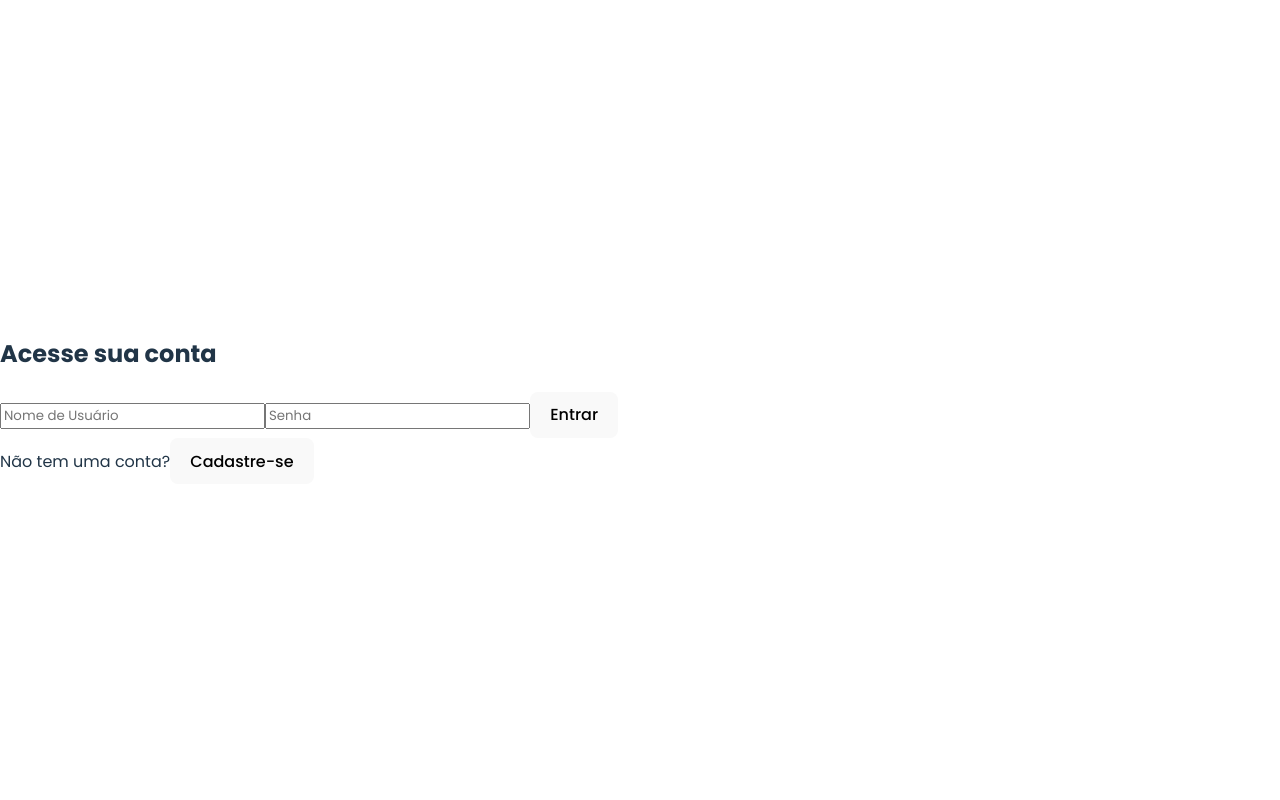
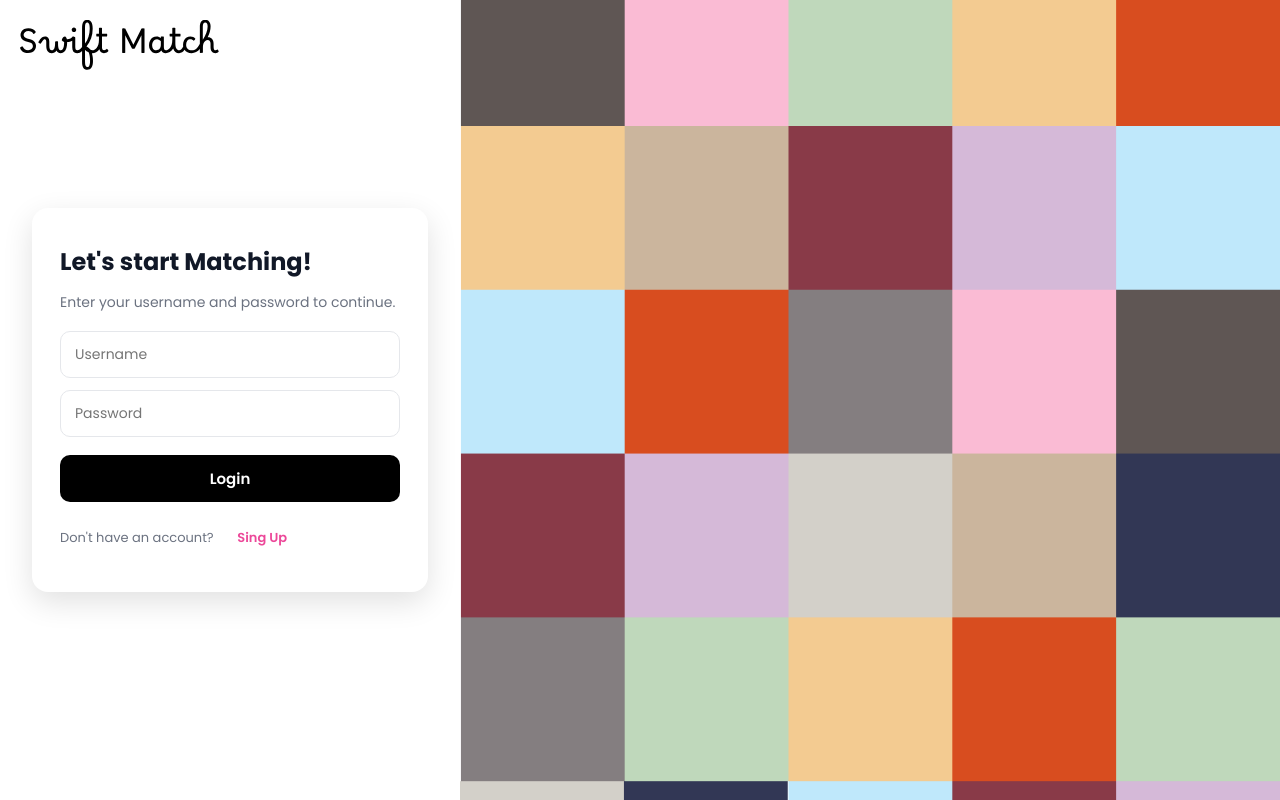
Before and after one commit to Swift-Match/Swift_Match_Frontend, a React (Vite) app in the folder swiftmatch-frontend/: page /login in a window 1280 px wide. Built offline with nearby package versions, Linux system fonts and the light colour scheme.

Commit message:
feat(auth): add login page with API integration, token handling and first-login redirect

```diff
--- a/swiftmatch-frontend/src/pages/LoginPage.tsx
+++ b/swiftmatch-frontend/src/pages/LoginPage.tsx
@@ -18,71 +18,52 @@ const LoginPage: React.FC = () => {
         const firstLoginCheckEndpoint = '/api/users/me/first-login/';
 
         try {
-            // PASSO 1: Autenticar e obter o Token
             const loginResponse = await API.post(loginEndpoint, loginPayload);
-
             const token = loginResponse.data.access || loginResponse.data.auth_token || loginResponse.data.token;
 
             if (!token) {
-                 setMessage("Sucesso no login, mas nenhum token recebido. Verifique o backend.");
+                setMessage("Success on login, but no token received. Check backend.");
                 return;
             }
 
-            // Configurar o token para todas as requisições futuras
             localStorage.setItem('authToken', token);
             API.defaults.headers.common['Authorization'] = `Bearer ${token}`;
 
-            setMessage("Login bem-sucedido. Verificando estado inicial...");
+            const firstLoginResponse = await API.get(firstLoginCheckEndpoint);
+            const isFirstLogin = firstLoginResponse.data.first_login;
 
-            // PASSO 2: Verificar o estado 'first_login'
-            const firstLoginResponse = await API.get(firstLoginCheckEndpoint);
-
-            // 🚨 LOG DE DEBUG: VERIFIQUE ESTE VALOR NO CONSOLE DO NAVEGADOR!
-            console.log("Resposta do /first-login/:", firstLoginResponse.data);
-
-            // Espera-se que a resposta seja: { "first_login": true/false }
-            // Se o backend enviar "false", ou não enviar nada, cai para false.
-            const isFirstLogin = firstLoginResponse.data.first_login === null;
-
-            console.log("isFirstLogin avaliado como:", isFirstLogin);
-
-
-            let redirectPath = '/profile';
+            let redirectPath = '/catalog';
             if (isFirstLogin) {
                 redirectPath = '/theme-selection';
-                setMessage("Bem-vindo(a)! Escolha seu tema...");
+                setMessage("Welcome! It's time to choose your theme...");
             } else {
-                setMessage("Redirecionando para o perfil...");
+                setMessage("Just a moment...");
             }
 
-            setTimeout(() => {
-                navigate(redirectPath);
-            }, 1500);
+            setTimeout(() => navigate(redirectPath), 1500);
 
         } catch (error: any) {
-            console.error("Erro durante o Login ou Verificação:", error);
-
-            let errorMessage = "Erro na comunicação ou credenciais inválidas.";
+            let errorMessage = "Communication error or invalid credentials.";
 
             if (error.response) {
                 const status = error.response.status;
                 const data = error.response.data;
 
                 if (status === 401) {
-                    errorMessage = `Acesso Negado (401). Verifique se o token é Bearer ou se está expirado.`;
+                    errorMessage = `Access denied (401). Check if your token is Bearer or expired.`;
                 } else if (status === 404) {
-                     errorMessage = `Erro 404: Verifique se a rota ${loginEndpoint} ou ${firstLoginCheckEndpoint} está correta no seu Django.`;
+                    errorMessage = `Error 404: Check if the route is correct in Django.`;
                 } else if (status === 400) {
                     if (data.non_field_errors) {
-                         errorMessage = `Erro de Credenciais: ${data.non_field_errors[0]}`;
+                        errorMessage = `Credentials error: ${data.non_field_errors[0]}`;
                     } else {
-                         errorMessage = "Credenciais inválidas. Verifique seu nome de usuário e senha.";
+                        errorMessage = "Invalid credentials.";
                     }
                 } else if (data.detail) {
                     errorMessage = data.detail;
                 }
             } else if (error.request) {
-                 errorMessage = "Erro de rede. Verifique se o Docker está rodando.";
+                errorMessage = "Network error.";
             }
 
             setMessage(errorMessage);
@@ -90,64 +71,147 @@ const LoginPage: React.FC = () => {
     };
 
     return (
-        <div className="min-h-screen flex items-center justify-center bg-gray-50">
-            <div className="bg-white p-8 md:p-10 rounded-xl shadow-2xl max-w-sm w-full"
-                 style={{ fontFamily: 'Inter, sans-serif' }}>
+        <div style={{ minHeight: '100vh', backgroundColor: '#ffffff', display: 'flex', alignItems: 'stretch', width: '100vw', position: 'relative' }}>
 
-                <h2 className="text-2xl font-bold text-gray-800 mb-6 text-center">
-                    Acesse sua conta
+            {/* LOGO */}
+            <img
+                src="/Components/ThemeSwiftMatch.svg"
+                alt="SwiftMatch Logo"
+                style={{
+                    position: 'absolute',
+                    top: 20,
+                    left: 20,
+                    height: 50,
+                    objectFit: 'contain',
+                }}
+            />
+
+          <div style={{
+            width: '460px',
+            maxWidth: '46%',
+            minWidth: 320,
+            display: 'flex',
+            alignItems: 'center',
+            justifyContent: 'center',
+            padding: 32,
+            boxSizing: 'border-box'
+          }}>
+            <div style={{
+              width: '100%',
+              background: '#ffffff',
+              borderRadius: 16,
+              boxShadow: '0 10px 30px rgba(0,0,0,0.12)',
+              padding: '36px 28px',
+              fontFamily: 'Inter, system-ui, -apple-system, "Segoe UI", Roboto, "Helvetica Neue", Arial',
+            }}>
+              <h2 style={{ margin: 0, marginBottom: 12, fontSize: 24, fontWeight: 700, color: '#111827', textAlign: 'left' }}>
+                Let's start Matching!
               </h2>
+              <p style={{ marginTop: 6, marginBottom: 18, color: '#6B7280', fontSize: 14 }}>
+                Enter your username and password to continue.
+              </p>
 
-                <form onSubmit={handleLogin} className="flex flex-col gap-4">
+              <form onSubmit={handleLogin} style={{ display: 'flex', flexDirection: 'column', gap: 12 }}>
 
                 <input
                   type="text"
-                        placeholder="Nome de Usuário"
+                  placeholder="Username"
                   value={username}
                   onChange={(e) => setUsername(e.target.value)}
                   required
-                        className="p-3 border border-gray-300 rounded-lg focus:ring-pink-500 focus:border-pink-500 transition duration-150"
+                  style={{
+                    padding: '12px 14px',
+                    borderRadius: 10,
+                    border: '1px solid #E5E7EB',
+                    outline: 'none',
+                    fontSize: 14,
+                    boxSizing: 'border-box',
+                    backgroundColor: '#ffffff',
+                    color: '#000'
+                  }}
                 />
 
                 <input
                   type="password"
-                        placeholder="Senha"
+                  placeholder="Password"
                   value={password}
                   onChange={(e) => setPassword(e.target.value)}
                   required
-                        className="p-3 border border-gray-300 rounded-lg focus:ring-pink-500 focus:border-pink-500 transition duration-150"
+                  style={{
+                    padding: '12px 14px',
+                    borderRadius: 10,
+                    border: '1px solid #E5E7EB',
+                    outline: 'none',
+                    fontSize: 14,
+                    boxSizing: 'border-box',
+                    backgroundColor: '#ffffff',
+                    color: '#000'
+                  }}
                 />
 
                 <button
                   type="submit"
-                        className="p-3 text-white font-semibold rounded-lg transition duration-150
-                                   bg-pink-600 hover:bg-pink-700 focus:outline-none focus:ring-4 focus:ring-pink-300"
+                  style={{
+                    marginTop: 6,
+                    padding: '12px 14px',
+                    borderRadius: 10,
+                    border: 'none',
+                    backgroundColor: '#000',
+                    color: '#fff',
+                    fontWeight: 600,
+                    cursor: 'pointer',
+                    fontSize: 15,
+                    transition: '0.2s',
+                  }}
+                  onMouseEnter={(e) => {
+                    (e.currentTarget as HTMLButtonElement).style.backgroundColor = '#ec4899';
+                  }}
+                  onMouseLeave={(e) => {
+                    (e.currentTarget as HTMLButtonElement).style.backgroundColor = '#000';
+                  }}
                 >
-                        Entrar
+                  Login
                 </button>
               </form>
 
-                {/* Mensagem de Status */}
               {message && (
-                    <p className={`mt-4 text-center text-sm ${message.includes('bem-sucedido') ? 'text-green-600' : 'text-red-600'}`}>
+                <p style={{
+                  marginTop: 14,
+                  fontSize: 13,
+                  textAlign: 'left',
+                  color: '#F023CB'
+                }}>
                   {message}
                 </p>
               )}
 
-                {/* Link para Cadastro */}
-                <div className="mt-6 text-center text-sm">
-                    <span className="text-gray-500">
-                        Não tem uma conta?
-                    </span>
+              <div style={{ marginTop: 18, fontSize: 13, color: '#6B7280', display: 'flex', gap: 8, alignItems: 'center' }}>
+                <span>Don't have an account?</span>
                 <button
                   type="button"
                   onClick={() => navigate('/register')}
-                        className="ml-2 font-medium text-pink-600 hover:text-pink-700 bg-transparent p-0 border-none"
+                  style={{ background: 'transparent', border: 'none', color: '#ec4899', cursor: 'pointer', fontWeight: 600 }}
                 >
-                        Cadastre-se
+                  Sing Up
                 </button>
               </div>
             </div>
+          </div>
+
+          <div
+            role="img"
+            aria-label="Eras wall"
+            style={{
+              flex: 1,
+              minWidth: 0,
+              backgroundImage: `url('/Components/ErasLoginWall.png')`,
+              backgroundRepeat: 'no-repeat',
+              backgroundSize: 'cover',
+              backgroundPosition: 'center',
+              height: '100vh'
+            }}
+            className="right-image-column"
+          />
         </div>
     );
 };
```
Lines whose indentation alone changed are shown as unchanged.
